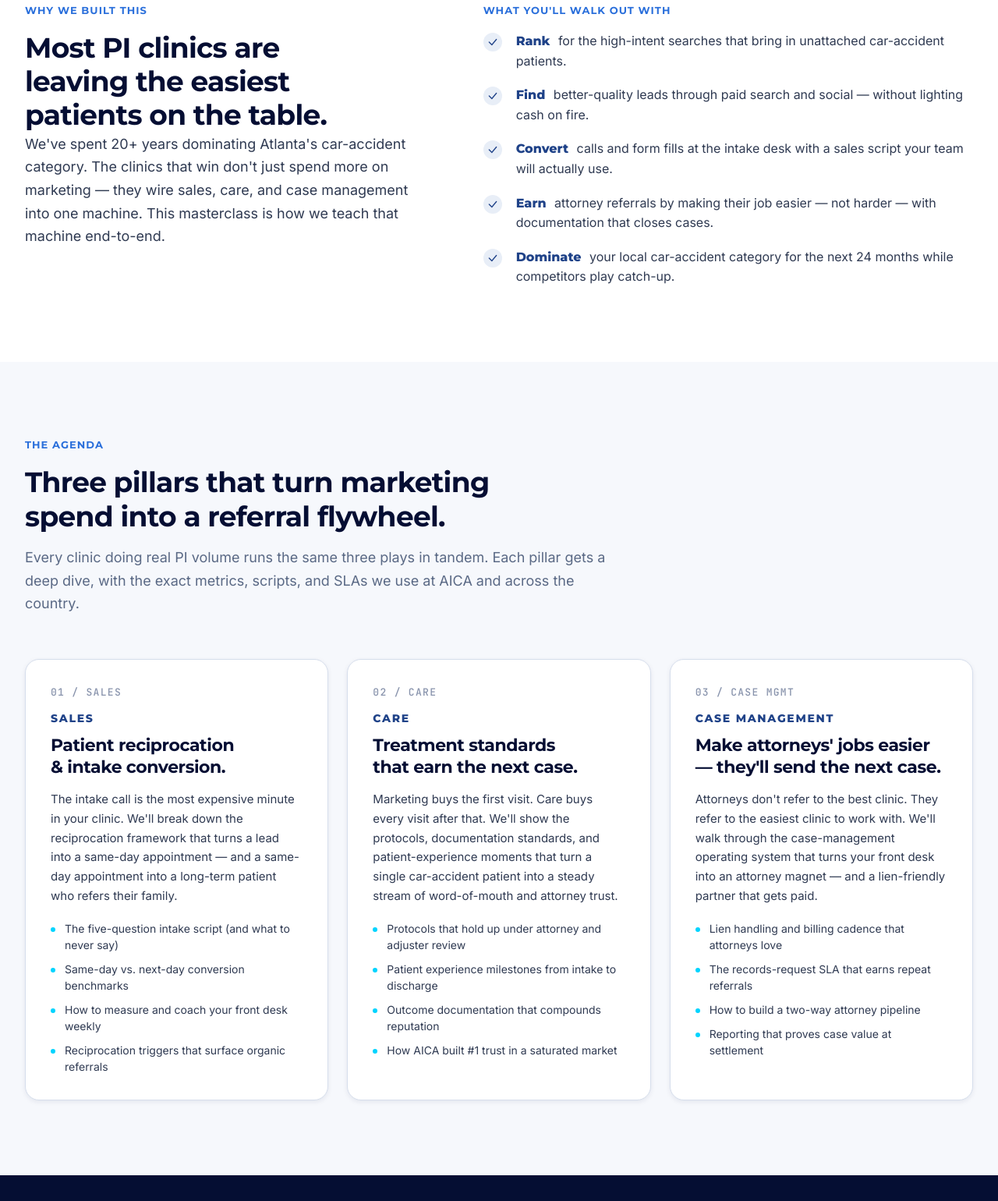
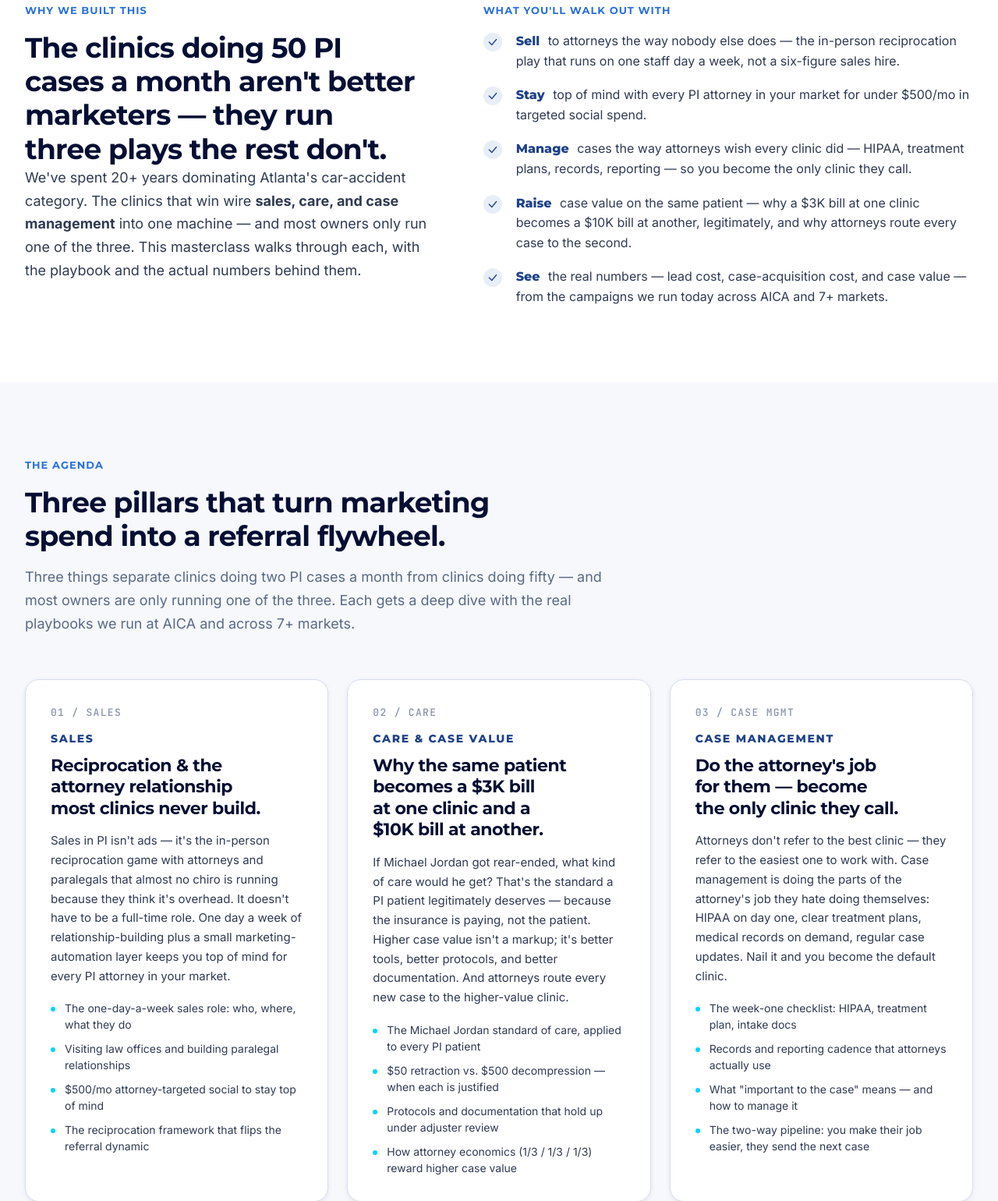
Before and after one commit to isaiahwram/Blueprint-PI-Marketing, a plain HTML site: page index.html in a window 1280 px wide. Shown: the part 1225-2765 px from the top of the page at 78% size. Drawn offline with Linux system fonts and the light colour scheme.

Commit message:
Add files via upload

```diff
--- a/index.html
+++ b/index.html
@@ -898,7 +898,7 @@ p:last-child { margin-bottom: 0; }
       <a href="#agenda" class="btn btn--ghost-on-dark btn--lg">VIEW THE AGENDA</a>
     </div>
     <div class="hero__meta">
-      <div class="hero__meta-item"><strong>Format:</strong>&nbsp;Live 90-minute masterclass + Q&amp;A</div>
+      <div class="hero__meta-item"><strong>Format:</strong>&nbsp;Live 30-minute masterclass + 15-min Q&amp;A</div>
       <div class="hero__meta-item"><strong>Audience:</strong>&nbsp;Chiropractors &amp; PI clinic owners</div>
       <div class="hero__meta-item"><strong>Seats:</strong>&nbsp;Limited, application required</div>
     </div>
@@ -940,9 +940,9 @@ p:last-child { margin-bottom: 0; }
     <div class="why__grid">
       <div class="reveal">
         <p class="eyebrow">WHY WE BUILT THIS</p>
-        <h2>Most PI clinics are leaving the easiest patients on the table.</h2>
+        <h2>The clinics doing 50 PI cases a month aren't better marketers — they run three plays the rest don't.</h2>
         <p class="lead" style="color: var(--fg-2);">
-          We've spent 20+ years dominating Atlanta's car-accident category. The clinics that win don't just spend more on marketing — they wire sales, care, and case management into one machine. This masterclass is how we teach that machine end-to-end.
+          We've spent 20+ years dominating Atlanta's car-accident category. The clinics that win wire <strong>sales, care, and case management</strong> into one machine — and most owners only run one of the three. This masterclass walks through each, with the playbook and the actual numbers behind them.
         </p>
       </div>
       <div class="reveal">
@@ -952,31 +952,31 @@ p:last-child { margin-bottom: 0; }
             <span class="check" aria-hidden="true">
               <svg viewBox="0 0 24 24" fill="none" stroke="currentColor" stroke-width="2.25" stroke-linecap="round" stroke-linejoin="round"><polyline points="4 12 10 18 20 6"/></svg>
             </span>
-            <span><span class="verb">Rank</span> for the high-intent searches that bring in unattached car-accident patients.</span>
+            <span><span class="verb">Sell</span> to attorneys the way nobody else does — the in-person reciprocation play that runs on one staff day a week, not a six-figure sales hire.</span>
           </li>
           <li>
             <span class="check" aria-hidden="true">
               <svg viewBox="0 0 24 24" fill="none" stroke="currentColor" stroke-width="2.25" stroke-linecap="round" stroke-linejoin="round"><polyline points="4 12 10 18 20 6"/></svg>
             </span>
-            <span><span class="verb">Find</span> better-quality leads through paid search and social — without lighting cash on fire.</span>
+            <span><span class="verb">Stay</span> top of mind with every PI attorney in your market for under $500/mo in targeted social spend.</span>
           </li>
           <li>
             <span class="check" aria-hidden="true">
               <svg viewBox="0 0 24 24" fill="none" stroke="currentColor" stroke-width="2.25" stroke-linecap="round" stroke-linejoin="round"><polyline points="4 12 10 18 20 6"/></svg>
             </span>
-            <span><span class="verb">Convert</span> calls and form fills at the intake desk with a sales script your team will actually use.</span>
+            <span><span class="verb">Manage</span> cases the way attorneys wish every clinic did — HIPAA, treatment plans, records, reporting — so you become the only clinic they call.</span>
           </li>
           <li>
             <span class="check" aria-hidden="true">
               <svg viewBox="0 0 24 24" fill="none" stroke="currentColor" stroke-width="2.25" stroke-linecap="round" stroke-linejoin="round"><polyline points="4 12 10 18 20 6"/></svg>
             </span>
-            <span><span class="verb">Earn</span> attorney referrals by making their job easier — not harder — with documentation that closes cases.</span>
+            <span><span class="verb">Raise</span> case value on the same patient — why a $3K bill at one clinic becomes a $10K bill at another, legitimately, and why attorneys route every case to the second.</span>
           </li>
           <li>
             <span class="check" aria-hidden="true">
               <svg viewBox="0 0 24 24" fill="none" stroke="currentColor" stroke-width="2.25" stroke-linecap="round" stroke-linejoin="round"><polyline points="4 12 10 18 20 6"/></svg>
             </span>
-            <span><span class="verb">Dominate</span> your local car-accident category for the next 24 months while competitors play catch-up.</span>
+            <span><span class="verb">See</span> the real numbers — lead cost, case-acquisition cost, and case value — from the campaigns we run today across AICA and 7+ markets.</span>
           </li>
         </ul>
       </div>
@@ -991,7 +991,7 @@ p:last-child { margin-bottom: 0; }
       <p class="eyebrow">THE AGENDA</p>
       <h2>Three pillars that turn marketing spend into a referral flywheel.</h2>
       <p class="lead">
-        Every clinic doing real PI volume runs the same three plays in tandem. Each pillar gets a deep dive, with the exact metrics, scripts, and SLAs we use at AICA and across the country.
+        Three things separate clinics doing two PI cases a month from clinics doing fifty — and most owners are only running one of the three. Each gets a deep dive with the real playbooks we run at AICA and across 7+ markets.
       </p>
     </div>
 
@@ -999,39 +999,39 @@ p:last-child { margin-bottom: 0; }
       <article class="pillar-card reveal">
         <div class="pillar-card__num">01 / SALES</div>
         <h3 class="pillar-card__title">SALES</h3>
-        <h4 class="pillar-card__sub">Patient reciprocation &amp; intake conversion.</h4>
-        <p>The intake call is the most expensive minute in your clinic. We'll break down the reciprocation framework that turns a lead into a same-day appointment — and a same-day appointment into a long-term patient who refers their family.</p>
+        <h4 class="pillar-card__sub">Reciprocation &amp; the attorney relationship most clinics never build.</h4>
+        <p>Sales in PI isn't ads — it's the in-person reciprocation game with attorneys and paralegals that almost no chiro is running because they think it's overhead. It doesn't have to be a full-time role. One day a week of relationship-building plus a small marketing-automation layer keeps you top of mind for every PI attorney in your market.</p>
         <ul>
-          <li>The five-question intake script (and what to never say)</li>
-          <li>Same-day vs. next-day conversion benchmarks</li>
-          <li>How to measure and coach your front desk weekly</li>
-          <li>Reciprocation triggers that surface organic referrals</li>
+          <li>The one-day-a-week sales role: who, where, what they do</li>
+          <li>Visiting law offices and building paralegal relationships</li>
+          <li>$500/mo attorney-targeted social to stay top of mind</li>
+          <li>The reciprocation framework that flips the referral dynamic</li>
         </ul>
       </article>
 
       <article class="pillar-card reveal">
         <div class="pillar-card__num">02 / CARE</div>
-        <h3 class="pillar-card__title">CARE</h3>
-        <h4 class="pillar-card__sub">Treatment standards that earn the next case.</h4>
-        <p>Marketing buys the first visit. Care buys every visit after that. We'll show the protocols, documentation standards, and patient-experience moments that turn a single car-accident patient into a steady stream of word-of-mouth and attorney trust.</p>
+        <h3 class="pillar-card__title">CARE &amp; CASE VALUE</h3>
+        <h4 class="pillar-card__sub">Why the same patient becomes a $3K bill at one clinic and a $10K bill at another.</h4>
+        <p>If Michael Jordan got rear-ended, what kind of care would he get? That's the standard a PI patient legitimately deserves — because the insurance is paying, not the patient. Higher case value isn't a markup; it's better tools, better protocols, and better documentation. And attorneys route every new case to the higher-value clinic.</p>
         <ul>
-          <li>Protocols that hold up under attorney and adjuster review</li>
-          <li>Patient experience milestones from intake to discharge</li>
-          <li>Outcome documentation that compounds reputation</li>
-          <li>How AICA built #1 trust in a saturated market</li>
+          <li>The Michael Jordan standard of care, applied to every PI patient</li>
+          <li>$50 retraction vs. $500 decompression — when each is justified</li>
+          <li>Protocols and documentation that hold up under adjuster review</li>
+          <li>How attorney economics (1/3 / 1/3 / 1/3) reward higher case value</li>
         </ul>
       </article>
 
       <article class="pillar-card reveal">
         <div class="pillar-card__num">03 / CASE MGMT</div>
         <h3 class="pillar-card__title">CASE MANAGEMENT</h3>
-        <h4 class="pillar-card__sub">Make attorneys' jobs easier — they'll send the next case.</h4>
-        <p>Attorneys don't refer to the best clinic. They refer to the easiest clinic to work with. We'll walk through the case-management operating system that turns your front desk into an attorney magnet — and a lien-friendly partner that gets paid.</p>
+        <h4 class="pillar-card__sub">Do the attorney's job for them — become the only clinic they call.</h4>
+        <p>Attorneys don't refer to the best clinic — they refer to the easiest one to work with. Case management is doing the parts of the attorney's job they hate doing themselves: HIPAA on day one, clear treatment plans, medical records on demand, regular case updates. Nail it and you become the default clinic.</p>
         <ul>
-          <li>Lien handling and billing cadence that attorneys love</li>
-          <li>The records-request SLA that earns repeat referrals</li>
-          <li>How to build a two-way attorney pipeline</li>
-          <li>Reporting that proves case value at settlement</li>
+          <li>The week-one checklist: HIPAA, treatment plan, intake docs</li>
+          <li>Records and reporting cadence that attorneys actually use</li>
+          <li>What "important to the case" means — and how to manage it</li>
+          <li>The two-way pipeline: you make their job easier, they send the next case</li>
         </ul>
       </article>
     </div>
@@ -1163,16 +1163,16 @@ p:last-child { margin-bottom: 0; }
       <article class="host-card reveal">
         <div class="host-card__avatar">IR</div>
         <div class="host-card__name">Isaiah Ram</div>
-        <div class="host-card__title">PI Marketing &middot; Blueprint Digital</div>
+        <div class="host-card__title">COO &middot; Blueprint Digital</div>
         <p class="host-card__bio">
-          Leads the PI Marketing practice at Blueprint Digital. Isaiah's day job is making sure every dollar of paid spend and every page of SEO content earns its keep — across AICA and a growing roster of partner clinics nationwide.
+          As COO, Isaiah runs the operating system behind Blueprint's PI growth engine — making sure every dollar of paid spend and every page of SEO content earns its keep across AICA and a growing roster of partner clinics nationwide.
         </p>
       </article>
 
       <article class="host-card reveal">
         <div class="host-card__avatar">RA</div>
         <div class="host-card__name">Reid Ausband</div>
-        <div class="host-card__title">CEO, Blueprint Digital &middot; Director, SoftWave Clinics</div>
+        <div class="host-card__title">Director &middot; SoftWave Clinics</div>
         <p class="host-card__bio">
           Founded Blueprint and has spent two decades operating at the intersection of marketing, clinic ownership, and PI strategy. Now scaling the AICA model through SoftWave Clinics and a national network of operator-owners.
         </p>
@@ -1197,7 +1197,7 @@ p:last-child { margin-bottom: 0; }
         <h3>This is for you if&hellip;</h3>
         <ul class="qual-card__list">
           <li><span class="marker">+</span> You own or operate a chiropractic, orthopedic, or multi-disciplinary clinic seeing PI patients.</li>
-          <li><span class="marker">+</span> You're doing at least 30 new patients per month and want to push toward 100+.</li>
+          <li><span class="marker">+</span> You're doing at least 10 new PI patients per month and want to push toward 100+.</li>
           <li><span class="marker">+</span> You already spend on marketing — or are ready to commit a real budget.</li>
           <li><span class="marker">+</span> You want a tighter relationship with attorneys and adjusters in your market.</li>
           <li><span class="marker">+</span> You're willing to change intake, care, and case-management processes if the numbers say so.</li>
@@ -1227,8 +1227,8 @@ p:last-child { margin-bottom: 0; }
           The masterclass is by invitation. Submit the application below — if you're a fit, we'll send your confirmation, agenda, and a short prep video so you get the most out of the live session.
         </p>
         <ul>
-          <li>Live 90-minute masterclass + 30 minutes of Q&amp;A</li>
-          <li>Frameworks, scripts, and SLAs we use at AICA</li>
+          <li>Live 30-minute masterclass with Nathan, Isaiah, and Reid</li>
+          <li>15 minutes of live Q&amp;A with the team</li>
           <li>Optional 1:1 strategy call with the Blueprint team after</li>
         </ul>
       </div>
@@ -1286,8 +1286,8 @@ p:last-child { margin-bottom: 0; }
             <label for="patients">New PI patients / month <span class="req">*</span></label>
             <select id="patients" name="patients" required>
               <option value="">Select range&hellip;</option>
-              <option value="0">0–10</option>
-              <option value="15">11–30</option>
+              <option value="0">Under 10</option>
+              <option value="10">10–30</option>
               <option value="50">31–75</option>
               <option value="100">76–150</option>
               <option value="200">150+</option>
@@ -1415,7 +1415,7 @@ p:last-child { margin-bottom: 0; }
 
     // Qualification heuristic — mirrors the criteria in the "Who this is for" section
     const isOperator = /Owner|Director|Chiropractor/i.test(role);
-    const meetsPatients = patients >= 15;
+    const meetsPatients = patients >= 10;
     const meetsSpend = spend >= 5000;
     const investmentReady = /Yes/i.test(ready) || ready === '';
 
```
